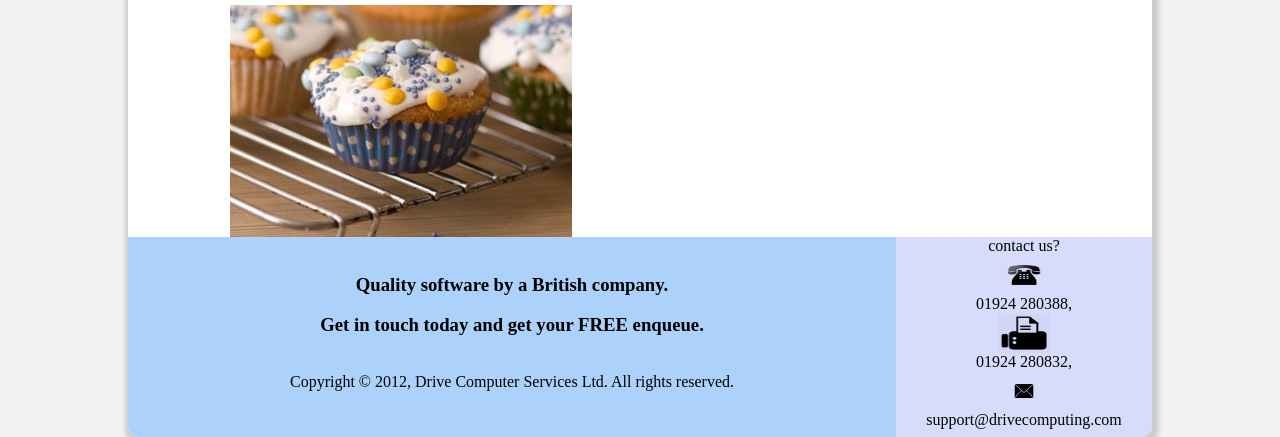
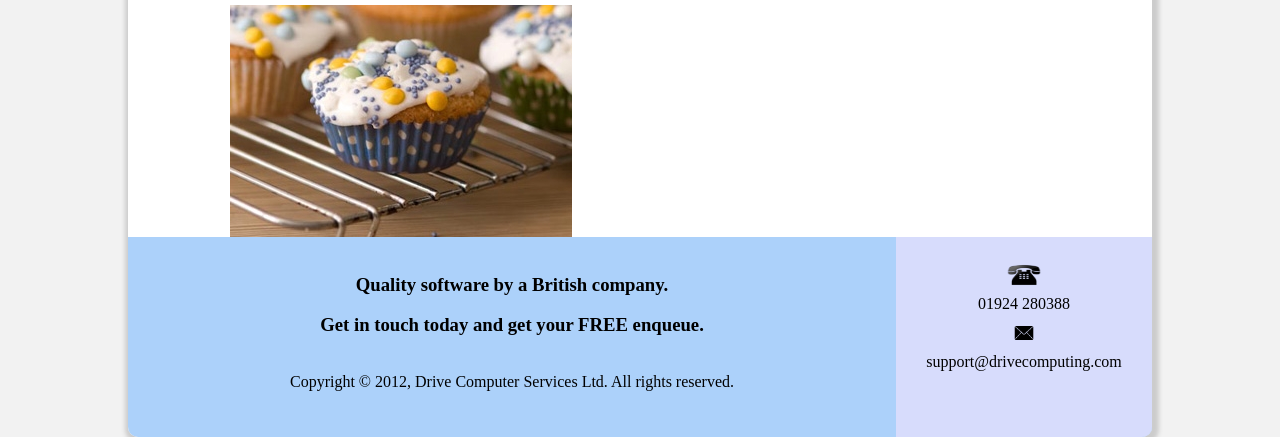
Before and after one commit to ayrton-saunders/project8, a PHP site: page /pages/aboutUs.php in a window 1280 px wide. Shown: the part 1050-1487 px from the top of the page. Run offline with PHP 8.4, Linux system fonts and the light colour scheme.

Commit message:
deleted fax, number and Icon.

```diff
--- a/includes/footer.php
+++ b/includes/footer.php
@@ -9,15 +9,10 @@ $modDate = "25/11/14";
 ?>
 <div id="footer">
     <div id="footerRight">
-        contact us?
         <br>
         <img src="../images/telIcon.jpg" width="20%" height="20%">
          <br>
-        01924 280388,
-        <br>
-        <img src="../images/faxIcon.jpg" width="20%" height="20%">
-         <br>
-        01924 280832,
+        01924 280388
         <br>
         <img src="../images/emailIcon.jpg" width="20%" height="20%">
          <br>
```
